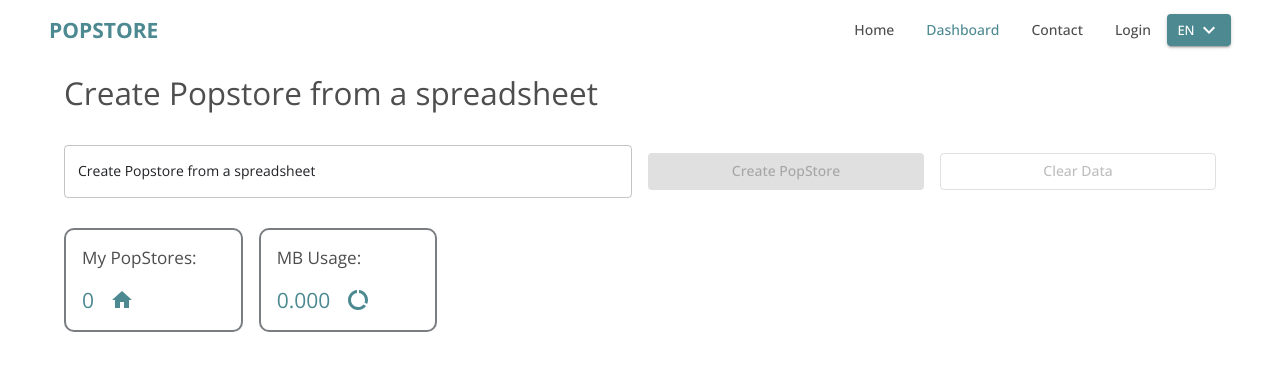
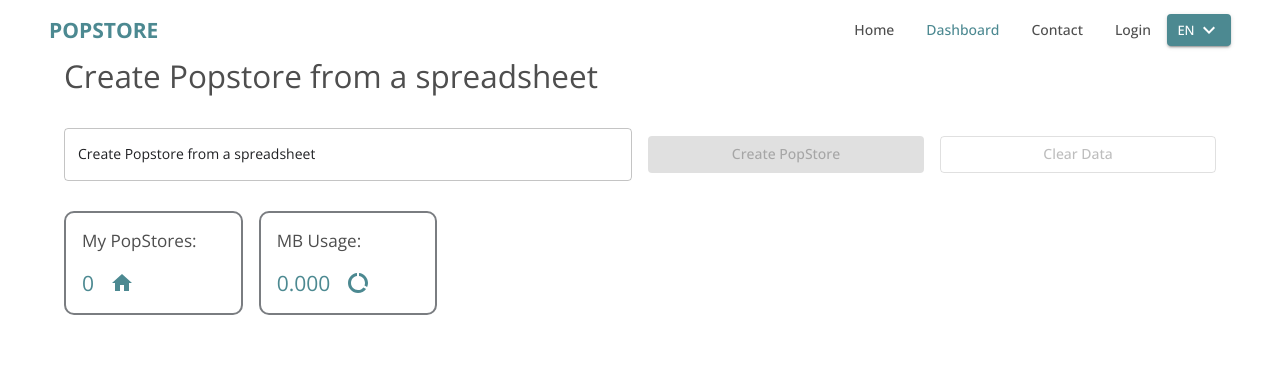
Before and after one commit to ntalegeofrey/Popstore, a React (Create React App) app: page / in a window 1280 px wide. Shown: the top 370 px of the page. Built offline with nearby package versions, Linux system fonts and the light colour scheme; no server answers; what reduxjs-toolkit-persist would draw is missing.

Commit message:
testing appbar padding

```diff
--- a/src/App.js
+++ b/src/App.js
@@ -24,7 +24,7 @@
       <Navigation />
       <MainContainer component={"main"}>
         {/* puts content below appbar */}
-        <Box sx={{ height: "25px", mt: 2 }}></Box>
+        {/*<Box sx={{ height: "25px", mt: 2 }}></Box>*/}
         <Routes>
           <Route path="/" element={<LandingPage />} />
           <Route exact path="/popstore/all" element={<MyPopstore />} />
--- a/src/components/Styles/styledMainContainer.js
+++ b/src/components/Styles/styledMainContainer.js
@@ -3,7 +3,7 @@
 
 // Styled main container
 export const MainContainer = styled(Box)(({ theme }) => ({
-  // padding: theme.spacing(3),
+  padding: theme.spacing(3),
   minHeight: "100vh",
   width: "100%",
   backgroundColor: theme.palette.background,
```
